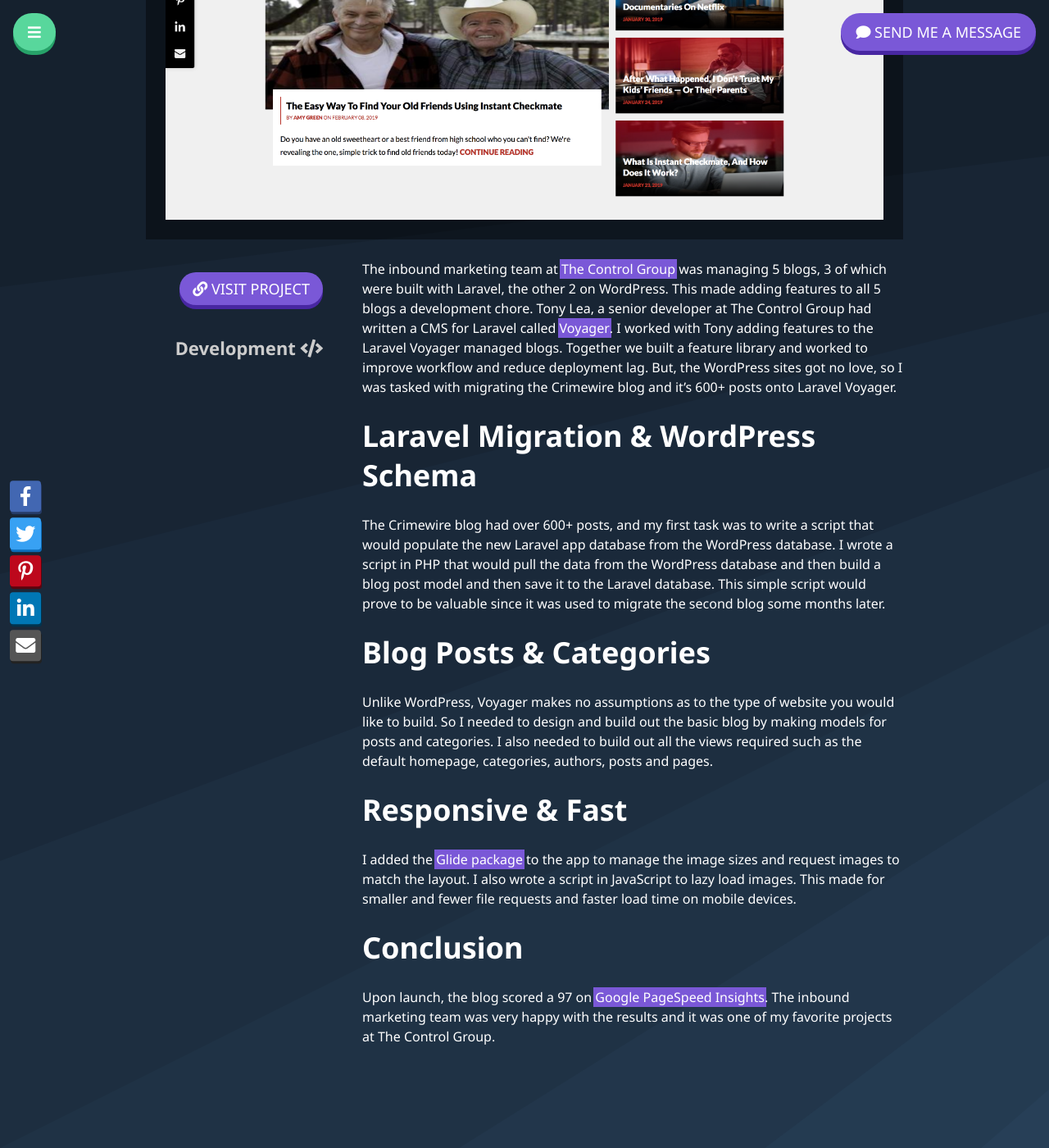
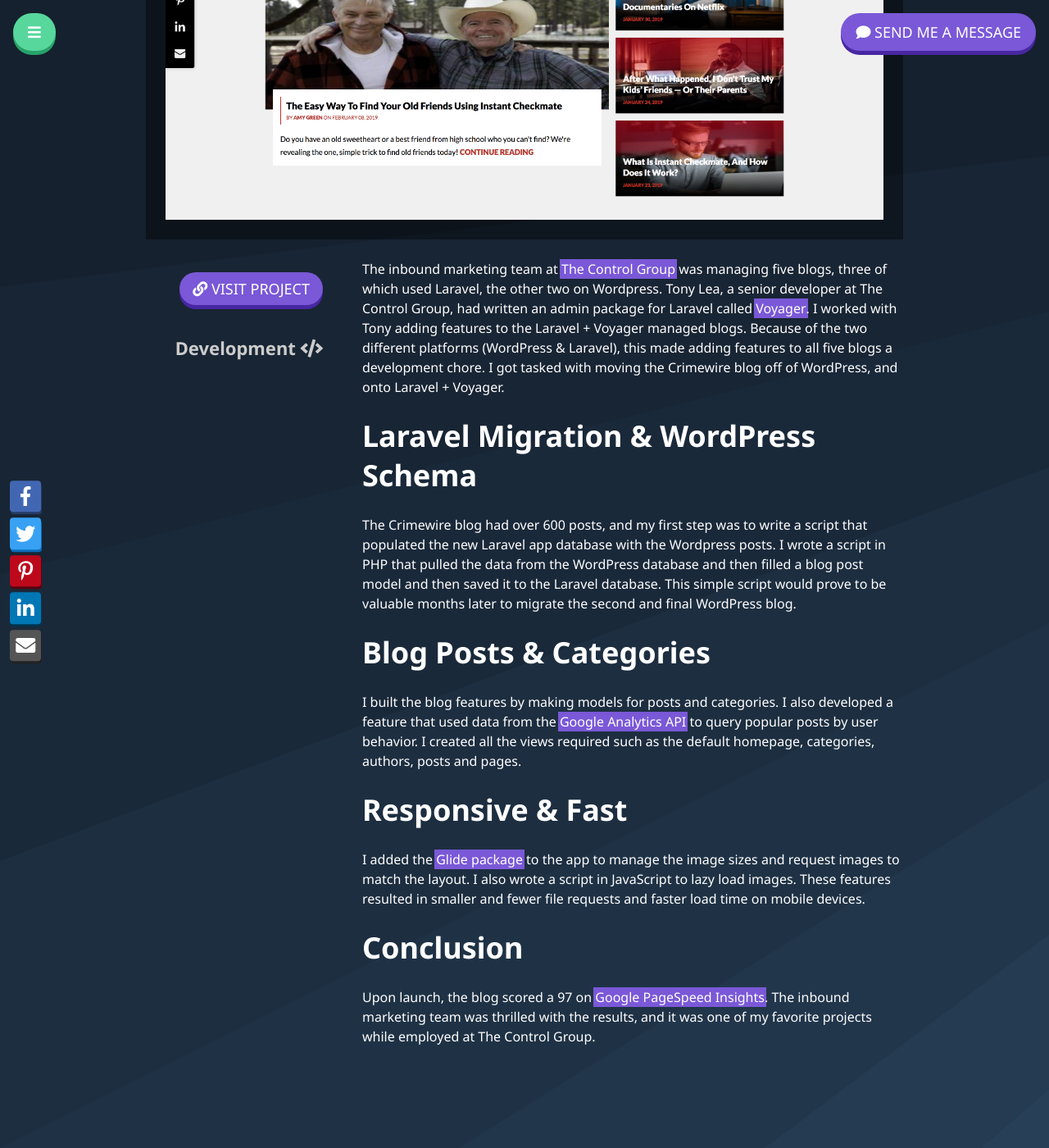
Before and after one commit to edmeehan/edmeehan.github.io, a Jekyll site: the page built from _projects/2017-01-01-crimewire.md, in a window 1280 px wide and 1400 px high, scrolled down 435 px. Shown: the whole window at 82% size. Built offline with Jekyll 4.4.1, drawn with Linux system fonts in a browser that asks for light colours; comment, search, counter and statistics services are not loaded.

Commit message:
Updated copy for Crimewire project

```diff
--- a/_projects/2017-01-01-crimewire.md
+++ b/_projects/2017-01-01-crimewire.md
@@ -4,20 +4,20 @@
 project_url: https://www.instantcheckmate.com/crimewire/
 image: /img/projects/crimewire-homepage.png
 ---
-The inbound marketing team at [The Control Group](https://thecontrolgroup.com/) was managing 5 blogs, 3 of which were built with Laravel, the other 2 on WordPress. This made adding features to all 5 blogs a development chore. Tony Lea, a senior developer at The Control Group had written a CMS for Laravel called [Voyager](https://laravelvoyager.com/). I worked with Tony adding features to the Laravel Voyager managed blogs. Together we built a feature library and worked to improve workflow and reduce deployment lag. But, the WordPress sites got no love, so I was tasked with migrating the Crimewire blog and it's 600+ posts onto Laravel Voyager.
+The inbound marketing team at [The Control Group](https://thecontrolgroup.com/) was managing five blogs, three of which used Laravel, the other two on Wordpress. Tony Lea, a senior developer at The Control Group, had written an admin package for Laravel called [Voyager](https://laravelvoyager.com/). I worked with Tony adding features to the Laravel + Voyager managed blogs. Because of the two different platforms (WordPress & Laravel), this made adding features to all five blogs a development chore.  I got tasked with moving the Crimewire blog off of WordPress, and onto Laravel + Voyager.
 
 ### Laravel Migration & WordPress Schema
 
-The Crimewire blog had over 600+ posts, and my first task was to write a script that would populate the new Laravel app database from the WordPress database. I wrote a script in PHP that would pull the data from the WordPress database and then build a blog post model and then save it to the Laravel database. This simple script would prove to be valuable since it was used to migrate the second blog some months later.
+The Crimewire blog had over 600 posts, and my first step was to write a script that populated the new Laravel app database with the Wordpress posts. I wrote a script in PHP that pulled the data from the WordPress database and then filled a blog post model and then saved it to the Laravel database. This simple script would prove to be valuable months later to migrate the second and final WordPress blog.
 
 ### Blog Posts & Categories
 
-Unlike WordPress, Voyager makes no assumptions as to the type of website you would like to build. So I needed to design and build out the basic blog by making models for posts and categories. I also needed to build out all the views required such as the default homepage, categories, authors, posts and pages.
+I built the blog features by making models for posts and categories. I also developed a feature that used data from the [Google Analytics API](https://developers.google.com/analytics/devguides/reporting/core/v4/) to query popular posts by user behavior. I created all the views required such as the default homepage, categories, authors, posts and pages.
 
 ### Responsive & Fast
 
-I added the [Glide package](http://glide.thephpleague.com/) to the app to manage the image sizes and request images to match the layout. I also wrote a script in JavaScript to lazy load images. This made for smaller and fewer file requests and faster load time on mobile devices.
+I added the [Glide package](http://glide.thephpleague.com/) to the app to manage the image sizes and request images to match the layout. I also wrote a script in JavaScript to lazy load images. These features resulted in smaller and fewer file requests and faster load time on mobile devices.
 
 ### Conclusion
 
-Upon launch, the blog scored a 97 on [Google PageSpeed Insights](https://developers.google.com/speed/pagespeed/insights/). The inbound marketing team was very happy with the results and it was one of my favorite projects at The Control Group.
+Upon launch, the blog scored a 97 on [Google PageSpeed Insights](https://developers.google.com/speed/pagespeed/insights/). The inbound marketing team was thrilled with the results, and it was one of my favorite projects while employed at The Control Group.
```
